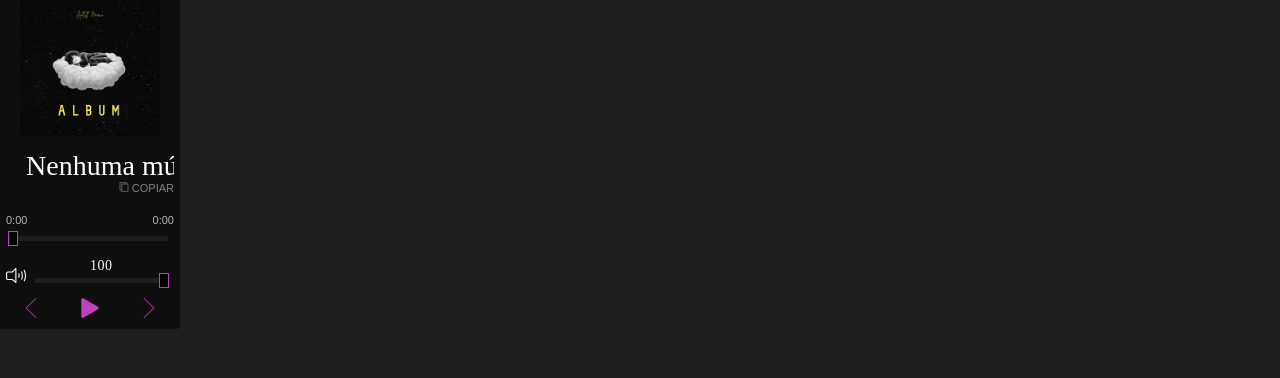
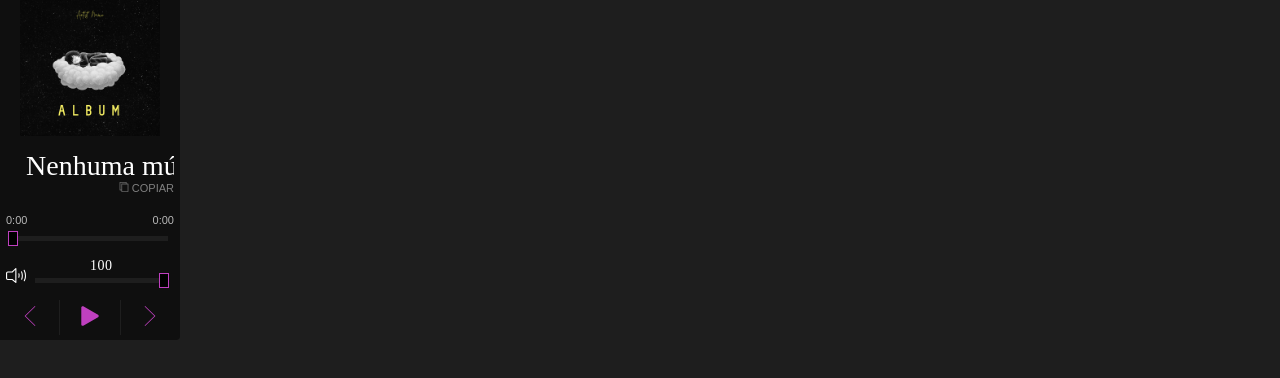
Before and after one commit to dotKingfall/site-solo, a plain HTML site: page index.html in a window 1280 px wide. Both pictures are taken after a click on the picture 26 px from the left and 28 px from the top of the page. Shown: the part 80-458 px from the top of the page. Drawn offline with Linux system fonts and the light colour scheme; a web font is replaced by a local one.

Commit message:
Update player.css

```diff
--- a/style/player.css
+++ b/style/player.css
@@ -91,6 +91,17 @@
   left: 50%;
 }
 
+#playpause{
+  border-left: 1px solid rgb(30, 30, 30);
+  border-right: 1px solid rgb(30, 30, 30);;
+}
+
+.mainbuttons{
+  margin-top: 10px;
+  width: 100%;
+  border-collapse: collapse;
+}
+
 .duration, .current{
   opacity: 70%;
   font-family: Arial, Helvetica, sans-serif;
@@ -105,13 +116,21 @@
   float: left
 }
 
-.passbutton{
+.mainbuttons{
+  margin-bottom: 5px;
+}
+
+.mainbuttons th{
+  width: 60px;
   cursor: pointer;
+}
+
+.mainbuttons th img{
   transition: width .1s;
 }
 
-.passbutton:hover{
-  width: 25px;
+.mainbuttons th:hover img{
+  width: 23px;
 }
 
 /**/
@@ -153,10 +172,6 @@ input[type = "range"]::-webkit-slider-thumb{
 
 /*INPUT RANGE END INPUT RANGE END INPUT RANGE END INPUT RANGE END INPUT RANGE END INPUT RANGE END INPUT*/
 
-th{
-  width: 60px;
-}
-
 @keyframes songtitle {
   to{
     transform: translateX(-100%);
```
